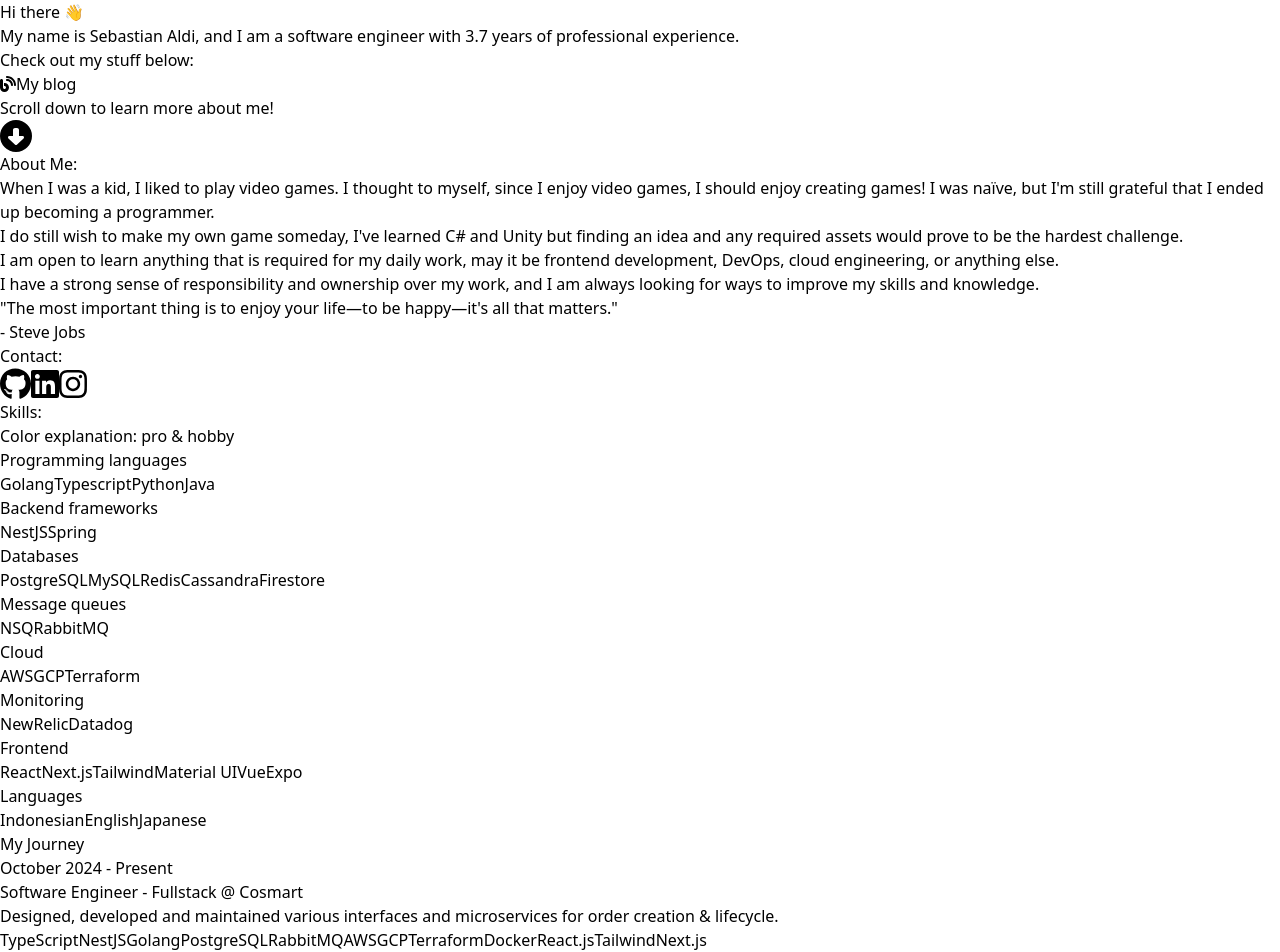
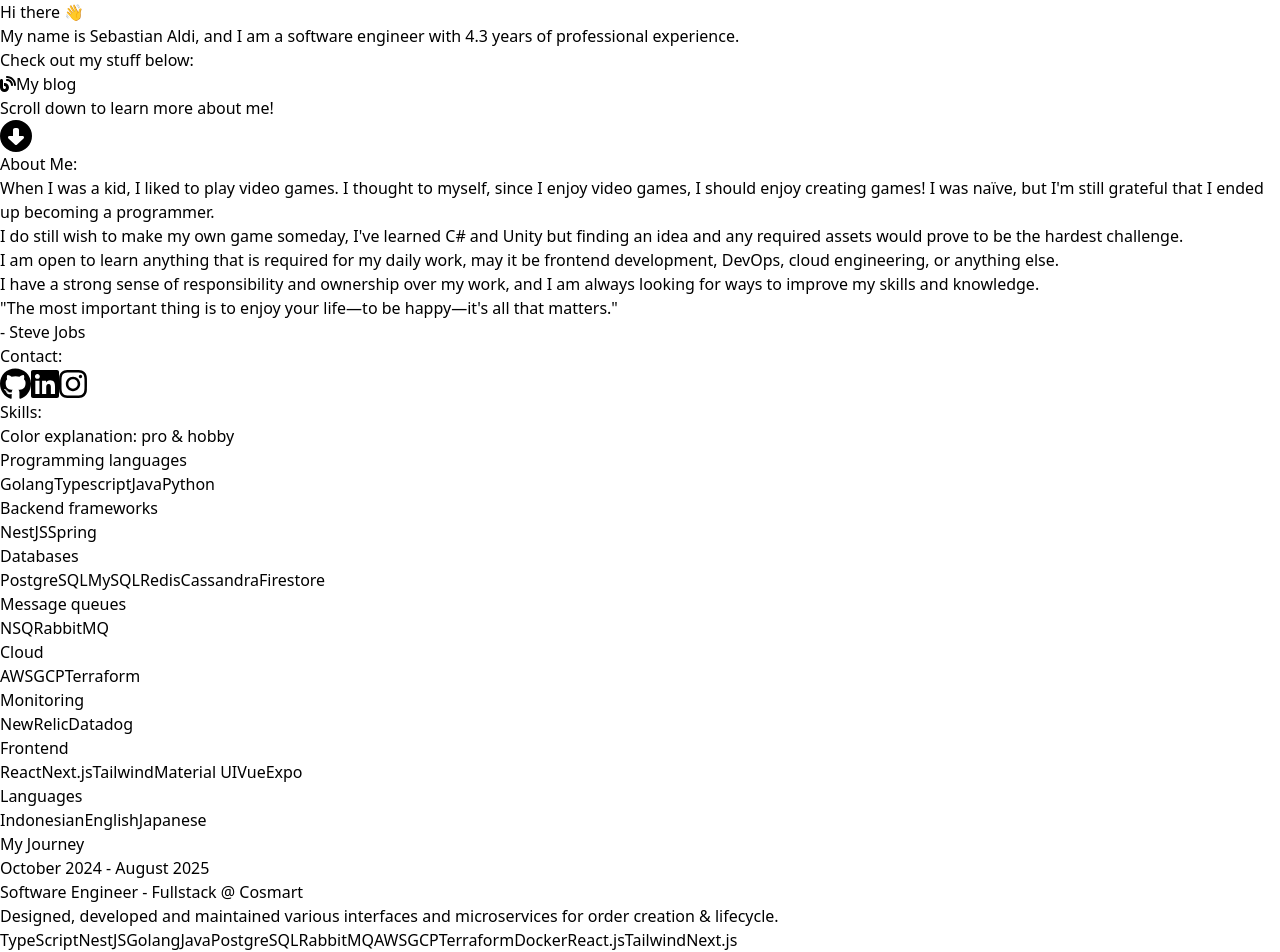
Before and after one commit to sebastianaldi17/personal-site, a React (Vite) app: page / in a window 1280 px wide. Shown: the top 952 px of the page. Built offline with nearby package versions, Linux system fonts and the light colour scheme.

Commit message:
Update work experience

```diff
--- a/src/data.ts
+++ b/src/data.ts
@@ -1,5 +1,5 @@
 import { faGithub, faInstagram, faLinkedin, IconDefinition } from "@fortawesome/free-brands-svg-icons";
-import { faBlog, faMusic } from "@fortawesome/free-solid-svg-icons";
+import { faBlog } from "@fortawesome/free-solid-svg-icons";
 
 export const Data: {
     heroProjects: { icon: IconDefinition, link: string, buttonText: string }[],
@@ -35,7 +35,7 @@
     ],
     workExperience: [
         [new Date(2021, 2), new Date(2024, 7)],
-        [new Date(2024, 9), new Date()],
+        [new Date(2024, 9), new Date(2025, 7)],
     ],
     about: [
         "When I was a kid, I liked to play video games. I thought to myself, since I enjoy video games, I should enjoy creating games! I was naïve, but I'm still grateful that I ended up becoming a programmer.",
@@ -59,10 +59,10 @@
     ],
     timeline: [
         {
-            header: "October 2024 - Present",
+            header: "October 2024 - August 2025",
             boldText: "Software Engineer - Fullstack @ Cosmart",
             normalText: "Designed, developed and maintained various interfaces and microservices for order creation & lifecycle.",
-            chips: ["TypeScript", "NestJS", "Golang", "PostgreSQL", "RabbitMQ", "AWS", "GCP", "Terraform", "Docker", "React.js", "Tailwind", "Next.js"]
+            chips: ["TypeScript", "NestJS", "Golang", "Java", "PostgreSQL", "RabbitMQ", "AWS", "GCP", "Terraform", "Docker", "React.js", "Tailwind", "Next.js"]
         },
         {
             header: "March 2021 - August 2024",
@@ -91,11 +91,11 @@
                         isProfessional: true,
                     },
                     {
-                        skillName: "Python",
-                        isProfessional: false,
+                        skillName: "Java",
+                        isProfessional: true,
                     },
                     {
-                        skillName: "Java",
+                        skillName: "Python",
                         isProfessional: false,
                     },
                 ]
```
